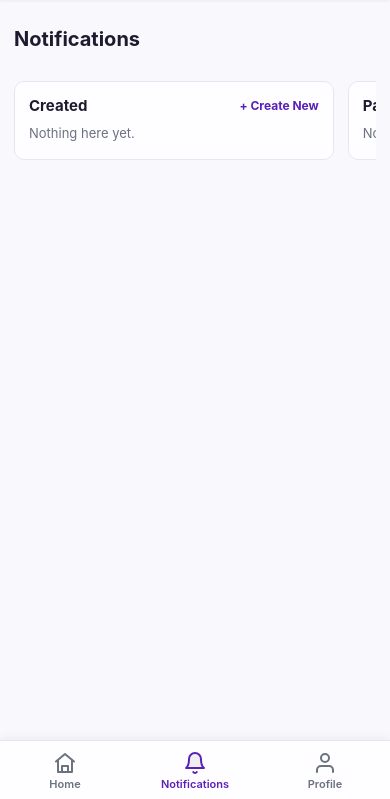
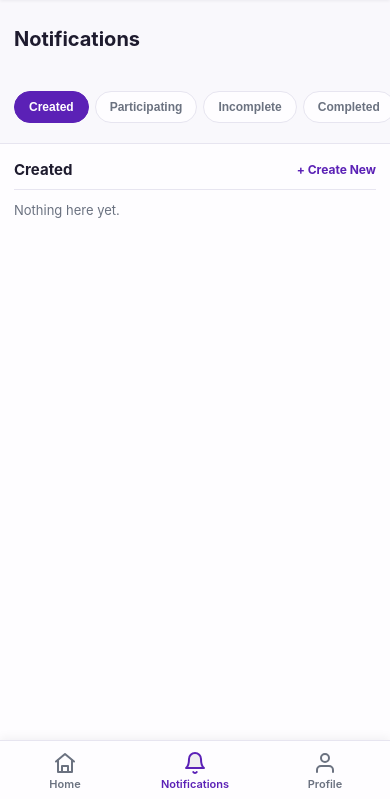
Before and after one commit to deogratiusmkoba5002-lgtm/PAYMENT_COLLECTOR, a Flask app: page /notifications in a window 390 px wide. Shown: the part 44-843 px from the top of the page. Run offline with Flask 3, Linux system fonts and the light colour scheme; the visitor is signed in with stand-in values (Sample User, id 1); data that the repository does not hold is empty.

Commit message:
fix the notif-columns

```diff
--- a/app/static/css/style.css
+++ b/app/static/css/style.css
@@ -533,33 +533,58 @@ body.has-bottom-nav {
     padding: 12px;
   }
 }
+
 /* =========================================
-   NOTIFICATIONS BOARD (sideways-scroll columns)
+   NOTIFICATIONS BOARD
    ========================================= */
+.notif-wide-wrap {
+  width: 100%;
+}
+
+.notif-tabs {
+  display: none; /* shown only on mobile — see media query below */
+}
+
 .notif-board {
   display: grid;
-  grid-template-columns: repeat(5, 1fr);
-  gap: 14px;
+  grid-template-columns: repeat(auto-fit, minmax(230px, 1fr));
+  gap: 16px;
+  align-items: start;
 }
+
 .notif-column {
   background: var(--color-card);
   border: 1px solid var(--color-border);
   border-radius: 10px;
-  padding: 14px;
+  padding: 16px;
 }
+
 .notif-column-header {
   display: flex;
+  flex-wrap: wrap;
   justify-content: space-between;
   align-items: center;
-  margin-bottom: 10px;
+  gap: 6px 10px;
+  margin-bottom: 12px;
+  padding-bottom: 10px;
+  border-bottom: 1px solid var(--color-border);
 }
-.notif-column-header h3 { margin: 0; font-size: 15px; }
+
+.notif-column-header h3 {
+  margin: 0;
+  font-size: 15px;
+  white-space: nowrap;
+}
+
 .notif-create-link {
   font-size: 12px;
   font-weight: 700;
   color: var(--color-primary);
   text-decoration: none;
+  white-space: nowrap;
+  flex-shrink: 0;
 }
+
 .notif-card {
   display: flex;
   flex-direction: column;
@@ -576,16 +601,82 @@ body.has-bottom-nav {
 .notif-card-deadline { font-size: 12px; color: var(--color-text-muted); }
 .notif-empty { font-size: 13px; }
 
+/* Desktop: break out of the 900px container so columns get real room
+   instead of being squeezed into 5 narrow slivers */
+@media (min-width: 901px) {
+  .notif-wide-wrap {
+    width: 100vw;
+    position: relative;
+    left: 50%;
+    right: 50%;
+    margin-left: -50vw;
+    margin-right: -50vw;
+    padding: 0 32px;
+  }
+  .notif-board {
+    max-width: 1400px;
+    margin: 0 auto;
+  }
+}
+
+/* Mobile: sticky scrollspy tabs + each column as a full, stable "page".
+   Swiping moves exactly one column at a time (scroll-snap-stop: always
+   prevents it from sliding past into the next-next column). */
 @media (max-width: 900px) {
+  .notif-tabs {
+    display: flex;
+    gap: 6px;
+    overflow-x: auto;
+    position: sticky;
+    top: 0;
+    z-index: 50;
+    background: var(--color-bg);
+    padding: 10px 14px;
+    margin: 0 -14px 10px;
+    -webkit-overflow-scrolling: touch;
+    scrollbar-width: none;
+  }
+  .notif-tabs::-webkit-scrollbar { display: none; }
+
+  .notif-tab {
+    flex: 0 0 auto;
+    border: 1px solid var(--color-border);
+    background: var(--color-card);
+    color: var(--color-text-muted);
+    font-size: 12px;
+    font-weight: 700;
+    padding: 8px 14px;
+    border-radius: 20px;
+    white-space: nowrap;
+    cursor: pointer;
+    transition: background-color 0.15s ease, color 0.15s ease, border-color 0.15s ease;
+  }
+  .notif-tab.active {
+    background: var(--color-primary);
+    border-color: var(--color-primary);
+    color: #fff;
+  }
+
   .notif-board {
     display: flex;
     overflow-x: auto;
-    padding-bottom: 10px;
-    scroll-snap-type: x proximity;
+    scroll-snap-type: x mandatory;
+    -webkit-overflow-scrolling: touch;
+    gap: 0;
+    margin: 0 -14px;
+    padding-bottom: 0;
   }
+
   .notif-column {
-    flex: 0 0 82vw;
+    flex: 0 0 100%;
+    width: 100%;
     scroll-snap-align: start;
+    scroll-snap-stop: always;
+    border-radius: 0;
+    border-left: none;
+    border-right: none;
+    min-height: calc(100vh - 210px);
+    padding: 16px 14px;
   }
 }
 
--- a/app/static/js/main.js
+++ b/app/static/js/main.js
@@ -44,6 +44,32 @@ document.addEventListener("DOMContentLoaded", function () {
       }).catch(function () {
         showToast("Could not copy the link. Please copy it manually.", "error");
       });
+      // Notifications board: scrollspy tabs <-> swipeable full-page columns
+      const notifBoard = document.getElementById("notif-board");
+      const notifTabs = document.querySelectorAll(".notif-tab");
+      if (notifBoard && notifTabs.length) {
+        notifTabs.forEach(function (tab) {
+          tab.addEventListener("click", function () {
+            const target = document.getElementById(tab.getAttribute("data-target"));
+            if (target) {
+              notifBoard.scrollTo({ left: target.offsetLeft, behavior: "smooth" });
+            }
+          });
+        });
+
+        const columns = Array.from(notifBoard.querySelectorAll(".notif-column"));
+        const observer = new IntersectionObserver(function (entries) {
+          entries.forEach(function (entry) {
+            if (entry.isIntersecting && entry.intersectionRatio >= 0.6) {
+              notifTabs.forEach(function (tab) {
+                tab.classList.toggle("active", tab.getAttribute("data-target") === entry.target.id);
+              });
+            }
+          });
+        }, { root: notifBoard, threshold: [0.6] });
+
+        columns.forEach(function (col) { observer.observe(col); });
+      }
     });
   }
 
--- a/app/templates/main/notifications.html
+++ b/app/templates/main/notifications.html
@@ -5,9 +5,19 @@
   <h1>{{ t('notifications_title') }}</h1>
 </div>
 
-<div class="notif-board">
+<div class="notif-wide-wrap">
 
-  <div class="notif-column">
+  <div class="notif-tabs" id="notif-tabs">
+    <button type="button" class="notif-tab active" data-target="notif-created">{{ t('notif_created') }}</button>
+    <button type="button" class="notif-tab" data-target="notif-participating">{{ t('notif_participating') }}</button>
+    <button type="button" class="notif-tab" data-target="notif-incomplete">{{ t('notif_incomplete') }}</button>
+    <button type="button" class="notif-tab" data-target="notif-completed">{{ t('notif_completed') }}</button>
+    <button type="button" class="notif-tab" data-target="notif-expired">{{ t('notif_expired') }}</button>
+  </div>
+
+  <div class="notif-board" id="notif-board">
+
+    <div class="notif-column" id="notif-created">
       <div class="notif-column-header">
         <h3>{{ t('notif_created') }}</h3>
         <a class="notif-create-link" href="{{ url_for('campaigns.create_campaign') }}">+ {{ t('notif_create_new') }}</a>
@@ -21,7 +31,7 @@
       {% endfor %}
     </div>
 
-  <div class="notif-column">
+    <div class="notif-column" id="notif-participating">
       <div class="notif-column-header"><h3>{{ t('notif_participating') }}</h3></div>
       {% if not participating %}<p class="muted notif-empty">{{ t('notif_no_items') }}</p>{% endif %}
       {% for c in participating %}
@@ -32,7 +42,7 @@
       {% endfor %}
     </div>
 
-  <div class="notif-column">
+    <div class="notif-column" id="notif-incomplete">
       <div class="notif-column-header"><h3>{{ t('notif_incomplete') }}</h3></div>
       {% if not incomplete %}<p class="muted notif-empty">{{ t('notif_no_items') }}</p>{% endif %}
       {% for c in incomplete %}
@@ -43,7 +53,7 @@
       {% endfor %}
     </div>
 
-  <div class="notif-column">
+    <div class="notif-column" id="notif-completed">
       <div class="notif-column-header"><h3>{{ t('notif_completed') }}</h3></div>
       {% if not completed %}<p class="muted notif-empty">{{ t('notif_no_items') }}</p>{% endif %}
       {% for c in completed %}
@@ -54,7 +64,7 @@
       {% endfor %}
     </div>
 
-  <div class="notif-column">
+    <div class="notif-column" id="notif-expired">
       <div class="notif-column-header"><h3>{{ t('notif_expired') }}</h3></div>
       {% if not expired %}<p class="muted notif-empty">{{ t('notif_no_items') }}</p>{% endif %}
       {% for c in expired %}
@@ -66,4 +76,5 @@
     </div>
 
   </div>
+</div>
 {% endblock %}
```
Lines whose indentation alone changed are shown as unchanged.
